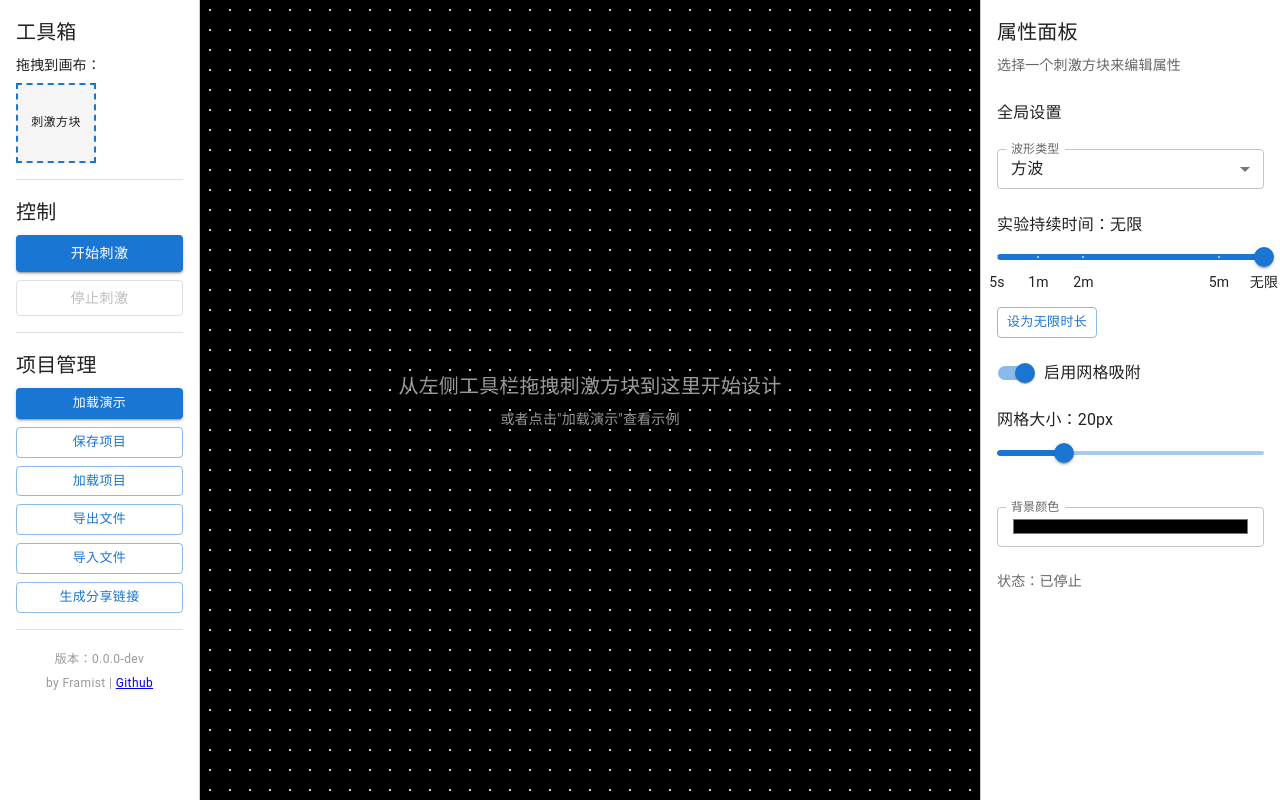
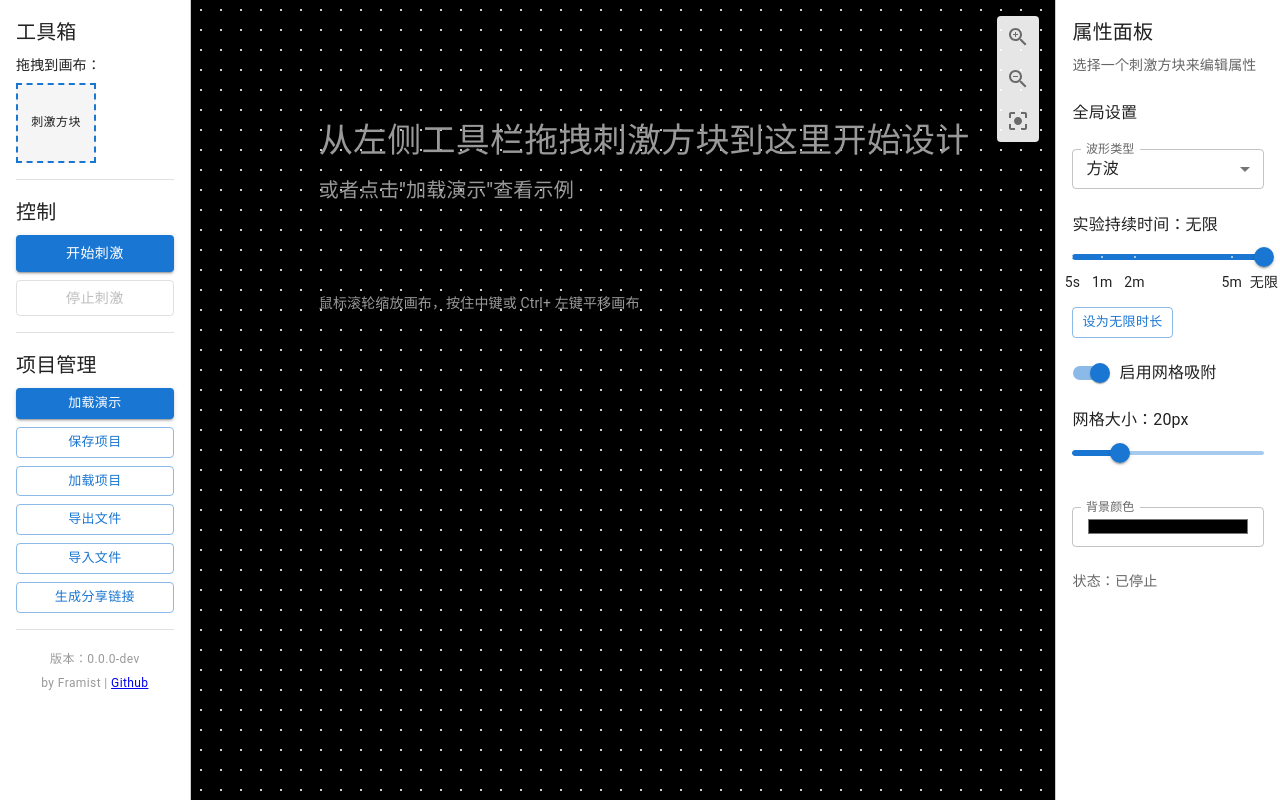
Before and after one commit to framist/ssvep-next, a React (Vite) app: page / in a window 1280 px wide. Built offline with nearby package versions, Linux system fonts and the light colour scheme.

Commit message:
feat: 更大的画布

```diff
--- a/package.json
+++ b/package.json
@@ -1,7 +1,7 @@
 {
   "name": "ssvep-next",
   "private": true,
-  "version": "0.0.0",
+  "version": "0.1.1",
   "type": "module",
   "scripts": {
     "dev": "vite",
--- a/src/App.tsx
+++ b/src/App.tsx
@@ -9,7 +9,7 @@ import { useStore } from './stores/canvasStore';
 import { ProjectManager } from './utils/projectManager';
 
 function App() {
-  const { addItem, moveItem, globalConfig, loadProject } = useStore();
+  const { addItem, moveItem, globalConfig, viewConfig, loadProject } = useStore();
   const [showFullscreen, setShowFullscreen] = useState(false);
 
   // 网格吸附辅助函数
@@ -42,11 +42,24 @@ function App() {
     if (over && over.id === 'canvas') {
       // 从工具箱拖拽新项目到画布
       if (active.id === 'new-stimulus-box') {
-        const canvasRect = document.getElementById('canvas')?.getBoundingClientRect();
-        if (canvasRect && event.activatorEvent) {
-          // 获取鼠标位置相对于画布的坐标 TODO 仍不准确
-          let x = Math.max(0, event.delta.x - canvasRect.left);
-          let y = Math.max(0, event.delta.y - canvasRect.top);
+        const canvasElement = document.getElementById('canvas');
+        const canvasRect = canvasElement?.getBoundingClientRect();
+        const toolboxElement = document.querySelector('[data-testid="toolbox-draggable"]');
+
+        if (canvasRect && toolboxElement && event.delta) {
+          // 获取工具箱元素的位置
+          const toolboxRect = toolboxElement.getBoundingClientRect();
+
+          const finalX = toolboxRect.left - canvasRect.left;
+          const finalY = toolboxRect.top - canvasRect.top;
+
+          // 考虑画布的缩放和平移，转换到画布坐标系
+          let x = (finalX - viewConfig.panX) / viewConfig.scale;
+          let y = (finalY - viewConfig.panY) / viewConfig.scale;
+
+          // 确保不超出画布边界
+          x = Math.max(0, x);
+          y = Math.max(0, y);
 
           // 应用网格吸附
           if (globalConfig.snapToGrid) {
@@ -68,16 +81,19 @@ function App() {
       }
     }
 
-    // 处理画布上现有项目的拖拽 - 修复位置计算
+    // 处理画布上现有项目的拖拽
     if (active.id !== 'new-stimulus-box' && event.delta && over?.id === 'canvas') {
       const activeId = active.id as string;
-      const canvasRect = document.getElementById('canvas')?.getBoundingClientRect();
       const currentItem = useStore.getState().items[activeId];
 
-      if (canvasRect && currentItem) {
+      if (currentItem) {
+        // 考虑缩放因子调整拖拽距离
+        const deltaX = event.delta.x / viewConfig.scale;
+        const deltaY = event.delta.y / viewConfig.scale;
+
         // 基于当前位置和拖拽偏移量计算新位置
-        let newX = Math.max(0, currentItem.position.x + event.delta.x);
-        let newY = Math.max(0, currentItem.position.y + event.delta.y);
+        let newX = Math.max(0, currentItem.position.x + deltaX);
+        let newY = Math.max(0, currentItem.position.y + deltaY);
 
         // 应用网格吸附
         if (globalConfig.snapToGrid) {
--- a/src/components/Canvas.tsx
+++ b/src/components/Canvas.tsx
@@ -1,13 +1,18 @@
-import { Box, Typography } from '@mui/material';
+import { Box, Typography, IconButton } from '@mui/material';
+import { ZoomIn, ZoomOut, CenterFocusStrong } from '@mui/icons-material';
 import { useDroppable } from '@dnd-kit/core';
 import { useStore } from '../stores/canvasStore';
 import { StimulusBox } from './StimulusBox';
+import { useRef, useCallback, useState } from 'react';
 
 export function Canvas() {
   const { setNodeRef } = useDroppable({
     id: 'canvas',
   });
-  const { items, selectItem, globalConfig } = useStore();
+  const { items, selectItem, globalConfig, viewConfig, updateViewConfig, resetView } = useStore();
+  const containerRef = useRef<HTMLDivElement>(null);
+  const [isDragging, setIsDragging] = useState(false);
+  const [dragStart, setDragStart] = useState({ x: 0, y: 0 });
 
   const handleItemClick = (itemId: string) => {
     console.log('Canvas handleItemClick:', itemId); // 调试日志
@@ -21,18 +26,105 @@ export function Canvas() {
     }
   };
 
+  // 缩放功能
+  const handleZoomIn = useCallback(() => {
+    const newScale = Math.min(viewConfig.scale * 1.2, 5); // 最大缩放 5x
+    updateViewConfig({ scale: newScale });
+  }, [viewConfig.scale, updateViewConfig]);
+
+  const handleZoomOut = useCallback(() => {
+    const newScale = Math.max(viewConfig.scale / 1.2, 0.1); // 最小缩放 0.1x
+    updateViewConfig({ scale: newScale });
+  }, [viewConfig.scale, updateViewConfig]);
+
+  // 重置视图
+  const handleResetView = useCallback(() => {
+    resetView();
+  }, [resetView]);
+
+  // 鼠标滚轮缩放
+  const handleWheel = useCallback((e: React.WheelEvent) => {
+    e.preventDefault();
+    const delta = e.deltaY > 0 ? 0.9 : 1.1;
+    const newScale = Math.min(Math.max(viewConfig.scale * delta, 0.1), 5);
+    updateViewConfig({ scale: newScale });
+  }, [viewConfig.scale, updateViewConfig]);
+
+  // 平移功能
+  const handleMouseDown = useCallback((e: React.MouseEvent) => {
+    if (e.button === 1 || (e.button === 0 && e.ctrlKey)) { // Middle button or Ctrl+Left click
+      e.preventDefault();
+      setIsDragging(true);
+      setDragStart({ x: e.clientX - viewConfig.panX, y: e.clientY - viewConfig.panY });
+    }
+  }, [viewConfig.panX, viewConfig.panY]);
+
+  const handleMouseMove = useCallback((e: React.MouseEvent) => {
+    if (isDragging) {
+      const newPanX = e.clientX - dragStart.x;
+      const newPanY = e.clientY - dragStart.y;
+      updateViewConfig({ panX: newPanX, panY: newPanY });
+    }
+  }, [isDragging, dragStart, updateViewConfig]);
+
+  const handleMouseUp = useCallback(() => {
+    setIsDragging(false);
+  }, []);
+
   return (
+    <Box sx={{ position: 'relative', flexGrow: 1, overflow: 'hidden' }}>
+      {/* 视图控制按钮 */}
+      <Box
+        sx={{
+          position: 'absolute',
+          top: 16,
+          right: 16,
+          zIndex: 1000,
+          display: 'flex',
+          flexDirection: 'column',
+          gap: 1,
+          backgroundColor: 'rgba(255, 255, 255, 0.9)',
+          borderRadius: 1,
+          p: 0.5,
+        }}
+      >
+        <IconButton size="small" onClick={handleZoomIn} title="放大">
+          <ZoomIn />
+        </IconButton>
+        <IconButton size="small" onClick={handleZoomOut} title="缩小">
+          <ZoomOut />
+        </IconButton>
+        <IconButton size="small" onClick={handleResetView} title="重置视图">
+          <CenterFocusStrong />
+        </IconButton>
+      </Box>
+
+      {/* 画布容器 */}
+      <Box
+        ref={containerRef}
+        sx={{
+          width: '100%',
+          height: '100vh',
+          overflow: 'hidden',
+          cursor: isDragging ? 'grabbing' : 'grab',
+        }}
+        onWheel={handleWheel}
+        onMouseDown={handleMouseDown}
+        onMouseMove={handleMouseMove}
+        onMouseUp={handleMouseUp}
+        onMouseLeave={handleMouseUp}
+      >
         <Box
           id="canvas"
           ref={setNodeRef}
           onClick={handleCanvasClick}
           sx={{
-        flexGrow: 1,
-        p: 2,
+            width: '200vw', // 扩大画布尺寸
+            height: '150vh',
             position: 'relative',
             backgroundColor: globalConfig.backgroundColor || '#f0f0f0',
-        minHeight: '100vh',
-        overflow: 'hidden',
+            transform: `translate(${viewConfig.panX}px, ${viewConfig.panY}px) scale(${viewConfig.scale})`,
+            transformOrigin: '0 0',
             // 添加网格背景（当启用网格吸附时）
             backgroundImage: globalConfig.snapToGrid
               ? `radial-gradient(circle, #ccc 1px, transparent 1px)`
@@ -62,22 +154,30 @@ export function Canvas() {
             <Box
               sx={{
                 position: 'absolute',
-            top: '50%',
-            left: '50%',
-            transform: 'translate(-50%, -50%)',
-            textAlign: 'center',
+                top: '10%',
+                left: '5%',
+                textAlign: 'left',
                 color: '#999',
                 pointerEvents: 'none',
               }}
             >
-          <Typography variant="h6" gutterBottom>
+              <Typography variant="h4" gutterBottom>
                 从左侧工具栏拖拽刺激方块到这里开始设计
               </Typography>
+              <Typography variant="h6" gutterBottom>
+                或者点击"加载演示"查看示例
+              </Typography>
               <Typography variant="body2">
-            或者点击"加载演示"查看示例
+                <br />
+                <br />
+                <br />
+                <br />
+                鼠标滚轮缩放画布，按住中键或 Ctrl+ 左键平移画布
               </Typography>
             </Box>
           )}
         </Box>
+      </Box>
+    </Box>
   );
 }
--- a/src/components/PropertiesPanel.tsx
+++ b/src/components/PropertiesPanel.tsx
@@ -53,7 +53,7 @@ export function PropertiesPanel() {
   };
 
   return (
-    <Box sx={{ width: '300px', borderLeft: '1px solid #ccc', p: 2, height: '100vh', overflow: 'auto' }}>
+    <Box sx={{ width: '600px', borderLeft: '1px solid #ccc', p: 2, height: '100vh', overflow: 'auto' }}>
       <Typography variant="h6" gutterBottom>
         属性面板
       </Typography>
--- a/src/components/Toolbox.tsx
+++ b/src/components/Toolbox.tsx
@@ -20,6 +20,7 @@ function DraggableStimulusBox() {
       style={style}
       {...listeners}
       {...attributes}
+      data-testid="toolbox-draggable"
       sx={{
         width: 80,
         height: 80,
@@ -127,7 +128,7 @@ export function Toolbox() {
 
   return (
     <>
-      <Box sx={{ width: '200px', borderRight: '1px solid #ccc', p: 2 }}>
+      <Box sx={{ width: '500px', borderRight: '1px solid #ccc', p: 2 }}>
         <Typography variant="h6" gutterBottom>
           工具箱
         </Typography>
--- a/src/stores/canvasStore.ts
+++ b/src/stores/canvasStore.ts
@@ -11,6 +11,12 @@ export interface StimulusItem {
 }
 
 export type WaveformType = 'square' | 'sine';
+
+export interface ViewConfig {
+  scale: number; // 缩放比例
+  panX: number; // X 轴偏移
+  panY: number; // Y 轴偏移
+}
 
 export interface GlobalConfig {
   duration: number; // -1 表示无限时长
@@ -31,6 +37,7 @@ interface CanvasStore {
   items: Record<string, StimulusItem>;
   selectedItemId: string | null;
   globalConfig: GlobalConfig;
+  viewConfig: ViewConfig; // 视图配置
   stimulationState: Record<string, StimulusState>; // 存储每个刺激方块的实时状态
   addItem: (item: Omit<StimulusItem, 'id'>, position: { x: number; y: number }) => void;
   updateItem: (id: string, updates: Partial<StimulusItem>) => void;
@@ -38,17 +45,24 @@ interface CanvasStore {
   removeItem: (id: string) => void;
   selectItem: (id: string | null) => void;
   updateGlobalConfig: (config: Partial<GlobalConfig>) => void;
+  updateViewConfig: (config: Partial<ViewConfig>) => void; // 更新视图配置
   updateStimulationState: (states: Record<string, StimulusState>) => void; // 更新刺激状态
   loadProject: (items: Record<string, StimulusItem>, config: GlobalConfig) => void;
   clearAll: () => void;
   startStimulation: () => void;
   stopStimulation: () => void;
+  resetView: () => void; // 重置视图
 }
 
 export const useStore = create<CanvasStore>((set) => ({
   items: {},
   selectedItemId: null,
   stimulationState: {}, // 初始化刺激状态
+  viewConfig: {
+    scale: 1,
+    panX: 0,
+    panY: 0,
+  },
   globalConfig: {
     duration: -1, // 默认无限时长
     backgroundColor: '#000000',
@@ -100,6 +114,9 @@ export const useStore = create<CanvasStore>((set) => ({
   updateGlobalConfig: (config) => set((state) => ({
     globalConfig: { ...state.globalConfig, ...config },
   })),
+  updateViewConfig: (config) => set((state) => ({
+    viewConfig: { ...state.viewConfig, ...config },
+  })),
   updateStimulationState: (states) => set((state) => ({
     stimulationState: { ...state.stimulationState, ...states },
   })),
@@ -112,6 +129,11 @@ export const useStore = create<CanvasStore>((set) => ({
     items: {},
     selectedItemId: null,
     stimulationState: {},
+    viewConfig: {
+      scale: 1,
+      panX: 0,
+      panY: 0,
+    },
     globalConfig: {
       duration: -1,
       backgroundColor: '#000000',
@@ -128,4 +150,11 @@ export const useStore = create<CanvasStore>((set) => ({
     globalConfig: { ...state.globalConfig, isRunning: false },
     stimulationState: {}, // 停止时清空刺激状态
   })),
+  resetView: () => set(() => ({
+    viewConfig: {
+      scale: 1,
+      panX: 0,
+      panY: 0,
+    },
+  })),
 }));
```
Also changed, not shown: 1 other file (tests, documents, lock files or other folders). Lines whose indentation alone changed are shown as unchanged.
